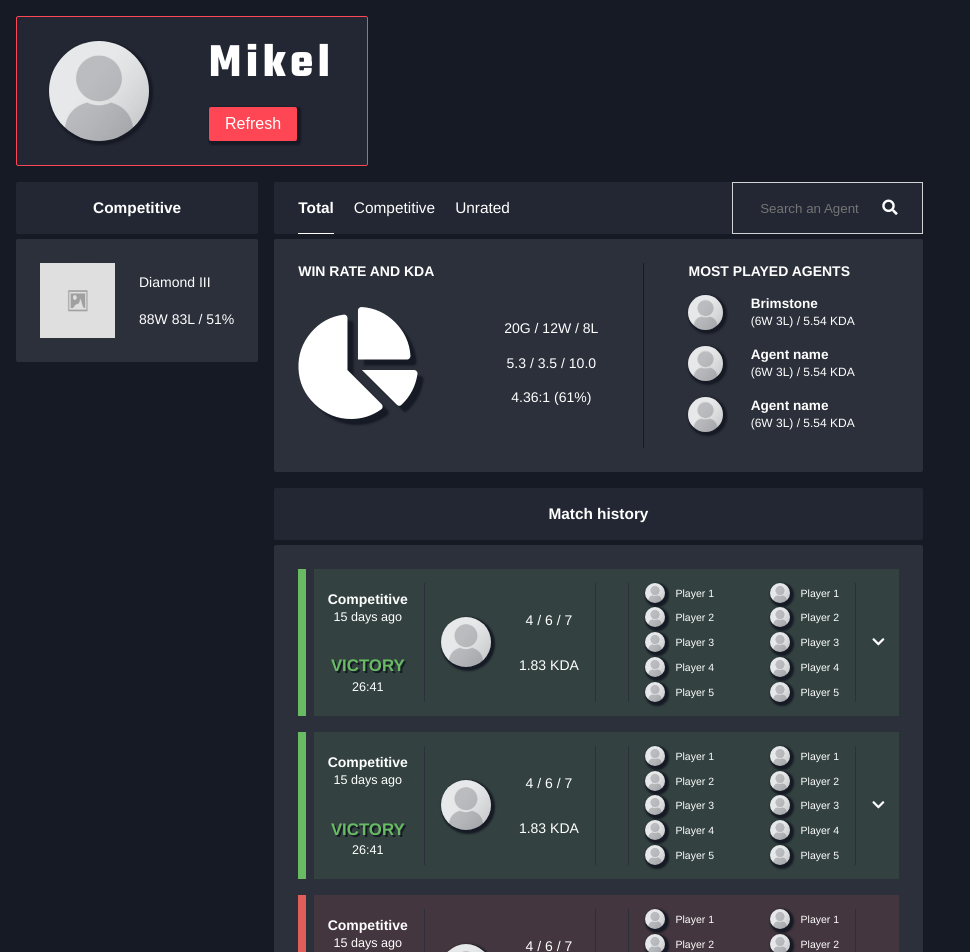
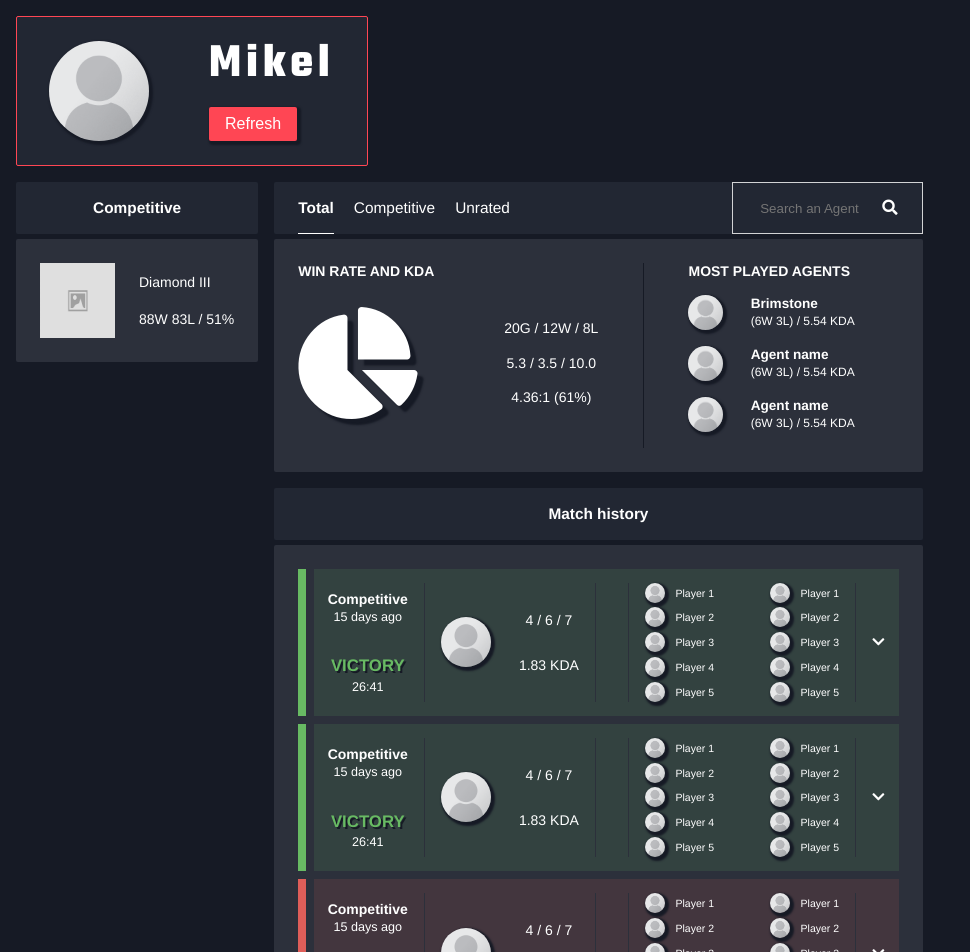
Before and after one commit to bobaec/valostats, a React (Create React App) app: page /player in a window 1280 px wide. Shown: the top 952 px of the page, without its empty margins (0-970 px from the left). Built offline with nearby package versions, Linux system fonts and the light colour scheme.

Commit message:
make matches closer to each other

```diff
--- a/src/components/playerComponents/Player.scss
+++ b/src/components/playerComponents/Player.scss
@@ -126,7 +126,7 @@
 
     .match-container {
       display: flex;
-      margin-bottom: 1rem;
+      margin-bottom: 0.5rem;
 
       &:last-of-type {
         margin-bottom: 0;
```
